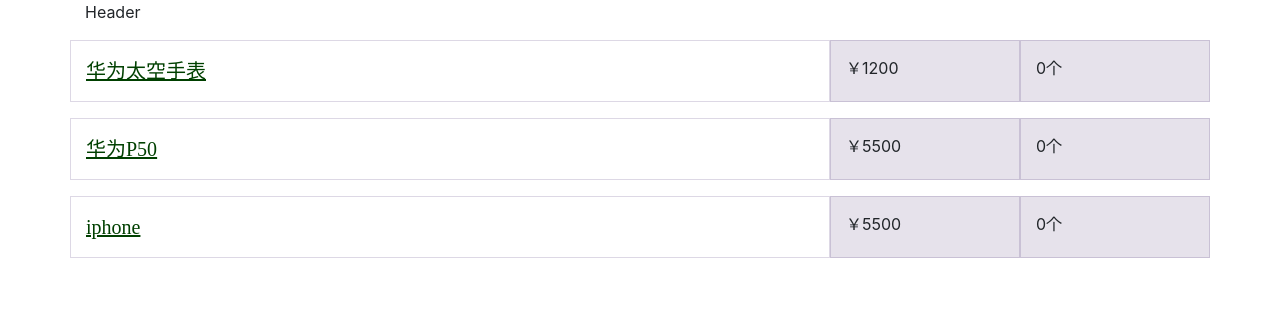
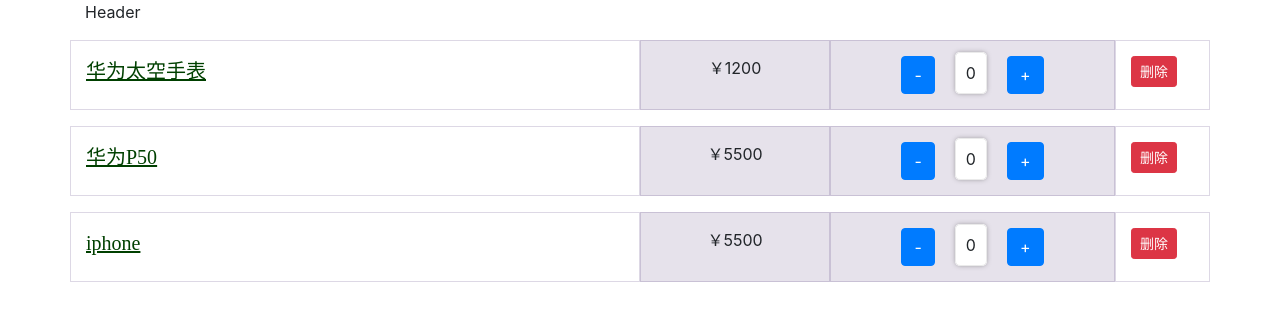
Before and after one commit to V-vincent/react-demo, a React app: page / in a window 1280 px wide. Shown: the top 320 px of the page. Built offline with nearby package versions, Linux system fonts and the light colour scheme.

Commit message:
事件处理

```diff
--- a/src/App.js
+++ b/src/App.js
@@ -21,12 +21,15 @@
 }]
 
 class App extends Component {
+  handleDelete = (id) => {
+    console.log("id: ", id);
+  };
   renderList() {
     if (listData.length === 0) {
       return <div className="text-center">购物车是空的</div>
     }
     return listData.map((item) => {
-      return <ListItem key={item.id} data={item} />
+      return <ListItem key={item.id} data={item} onDelete={this.handleDelete} />
     })
   }
   render() {
--- a/src/components/listItem.jsx
+++ b/src/components/listItem.jsx
@@ -19,9 +19,25 @@
   // props：父子组件通信
   constructor(props) {
     super(props);
+
+    // this.handleDecrease = this.handleDecrease.bind(this)
   }
   manageCount() {
     return count + '个'
+  }
+  countToZero() {
+    count = count < 0 ? 0 : count;
+  }
+  // 减少数量
+  handleDecrease = (id) => {
+    count--;
+    this.countToZero();
+    console.log('---', id, count);
+  }
+  // 添加数量
+  handleIncrease = (data, ev) => {
+    console.log(data, count)
+    count++;
   }
   render() {
     const _cn = cn({
@@ -30,13 +46,20 @@
     return (
       // class 是js的关键字，所以要用className
       <div className="row list-box">
-        <div className="col-8 themed-grid-col">
+        <div className="col-6 themed-grid-col">
           <span className={cls('title', 'list-title')}>
             {this.props.data.name}
           </span>
         </div>
         <div className={`col-2 themed-grid-col ` + _cn}>￥{this.props.data.price}</div>
-        <div className={`col-2 themed-grid-col${count ? '' : '-s'}`}>{this.manageCount()}</div>
+        <div className={`col-3 themed-grid-col${count ? '' : '-s'}`}>
+          <button onClick={() => this.handleDecrease(this.props.data.id)} type="button" className="btn btn-primary">-</button>
+          <span className={cls('digital')}>{count}</span>
+          <button onClick={this.handleIncrease.bind(this, this.props.data)} type="button" className="btn btn-primary">+</button>
+        </div>
+        <div className="col-1 themed-grid-col">
+          <button onClick={() => this.props.onDelete(this.props.data.id)} type="button" className="btn btn-danger btn-sm">删除</button>
+        </div>
       </div>
     );
   }
--- a/src/components/listItem.module.css
+++ b/src/components/listItem.module.css
@@ -1,4 +1,3 @@
-
 .title {
   composes: common from 'common.module.css';
   font-size: 20px;
@@ -9,3 +8,12 @@
   color: #004000;
   font-family: bold;
 }
+
+.digital {
+  border-radius: 5px;
+  margin: 0 20px;
+  padding: 10px;
+  border: #eaeaea solid 1px;
+  background-color: #fff;
+  box-shadow: 0 0 4px rgba(100, 100, 100, 0.5);
+}
--- a/src/index.css
+++ b/src/index.css
@@ -28,4 +28,5 @@
   padding-bottom: 15px;
   background-color: rgba(86, 61, 124, .15);
   border: 1px solid rgba(86, 61, 124, .2);
+  text-align: center;
 }
```
